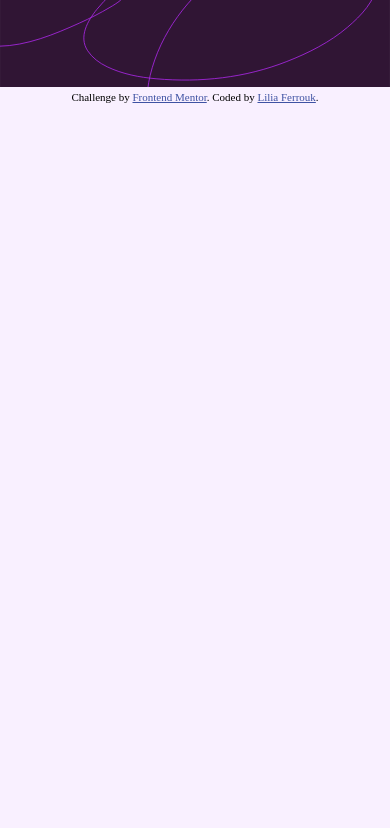
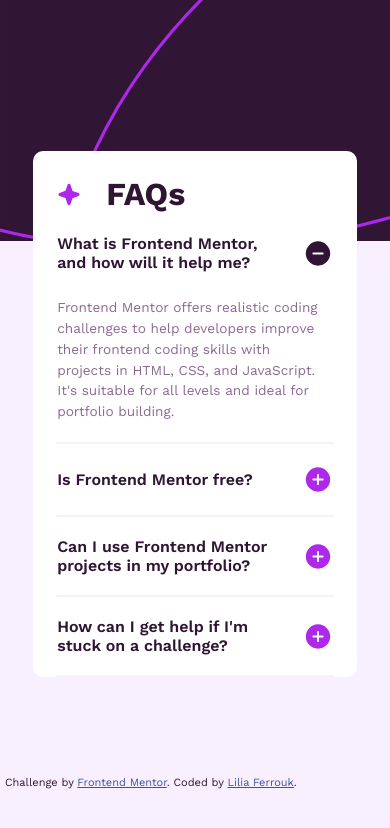
Before and after one commit to liliaferrouk/faq-accordion, a React (Create React App) app: page / in a window 390 px wide. Shown: the top 828 px of the page. Built offline with nearby package versions, Linux system fonts and the light colour scheme.

Commit message:
mobile design done!

```diff
--- a/src/App.js
+++ b/src/App.js
@@ -1,34 +1,37 @@
 import Footer from './Footer';
 import './index.css';
 // import img from './images/favicon-32x32.png';
-import img from './images/background-pattern-desktop.svg';
+import img_d from './images/background-pattern-desktop.svg';
+import img_m from './images/background-pattern-mobile.svg';
+import { useEffect, useState } from 'react';
+import Card from './Card';
+
 
 function App() {
+  const [isMobile, setIsMobile] = useState(false);
+
+  useEffect(() => {
+    // Function to check if the viewport matches a mobile device
+    const checkIsMobile = () => {
+      setIsMobile(window.innerWidth <= 400); // Assuming 768px is the threshold for mobile
+    };
+
+    // Initial check on component mount
+    checkIsMobile();
+
+    // Event listener for window resize
+    window.addEventListener('resize', checkIsMobile);
+
+    // Cleanup function to remove event listener
+    return () => {
+      window.removeEventListener('resize', checkIsMobile);
+    };
+  }, []);
+
   return (
     <div className="App">
-      <img src={img} alt="My Image" />
-      {/* FAQs
-
-      What is Frontend Mentor, and how will it help me?
-
-      Frontend Mentor offers realistic coding challenges to help developers improve their
-      frontend coding skills with projects in HTML, CSS, and JavaScript. It's suitable for
-      all levels and ideal for portfolio building.
-
-      Is Frontend Mentor free?
-
-      Yes, Frontend Mentor offers both free and premium coding challenges, with the free
-      option providing access to a range of projects suitable for all skill levels.
-
-      Can I use Frontend Mentor projects in my portfolio?
-
-      Yes, you can use projects completed on Frontend Mentor in your portfolio. It's an excellent
-      way to showcase your skills to potential employers!
-
-      How can I get help if I'm stuck on a Frontend Mentor challenge?
-
-      The best place to get help is inside Frontend Mentor's Discord community. There's a help
-      channel where you can ask questions and seek support from other community members. */}
+      <img className='img_up' src={isMobile ? img_m : img_d} alt="background" />
+      <Card/>
       <Footer/>
     </div>
   );
--- /dev/null
+++ b/src/Card.js
@@ -0,0 +1,46 @@
+import React from 'react';
+import './card.css';
+import icon_star from './images/icon-star.svg'
+import icon_plus from './images/icon-plus.svg'
+import icon_minus from './images/icon-minus.svg'
+import data_FAQ from './dataCard'
+
+function Card() {
+  return (
+    <main>
+      <div className='FAQs'>
+        <img width={'24px'} src={icon_star} alt="icon_star" />
+        <h1>FAQs</h1>
+      </div>
+      {/* q1 */}
+      <div className='FAQ'>
+        <div className='question'>
+          <h2>{data_FAQ[0].question}</h2>
+          <img width={'30px'} src={icon_minus} alt="icon_minus" />
+        </div>
+        <p>{data_FAQ[0].reponse}</p>
+      </div>
+      {/* q2 */}
+      <div className='FAQ'>
+        <div className='question'>
+          <h2>{data_FAQ[1].question}</h2>
+          <img width={'30px'} src={icon_plus} alt="icon_plus" />
+        </div>
+      </div>
+      <div className='FAQ'>
+        <div className='question'>
+          <h2>{data_FAQ[2].question}</h2>
+          <img width={'30px'} src={icon_plus} alt="icon_plus" />
+        </div>
+      </div>
+      <div className='FAQ'>
+        <div className='question'>
+          <h2>{data_FAQ[3].question}</h2>
+          <img width={'30px'} src={icon_plus} alt="icon_plus" />
+        </div>
+      </div>
+    </main>
+  )
+}
+
+export default Card
--- /dev/null
+++ b/src/card.css
@@ -0,0 +1,34 @@
+.FAQs{
+    padding: 1px;
+    display: flex;
+    align-items: center;
+    /* margin-bottom: 24px; */
+}
+h1{
+    margin-left: 25px;
+}
+.FAQ{
+    padding: 1px;
+    padding-top: 20px;
+    padding-bottom: 20px;
+    border-bottom: 2px solid hsl(275, 100%, 97%);
+}
+.question{
+    display: flex;
+    align-items: center;
+}
+h2{
+    width: 83%;
+    font-size: 1rem;
+    font-weight: 600;
+    margin-right: auto;
+}
+p{
+    width: 95%;
+    margin-top: 25px;
+    font-weight: 400;
+    font-size: 0.85rem;
+    color: hsl(292, 16%, 49%);
+    padding: 0px;
+    line-height: 1.3rem;
+}
--- /dev/null
+++ b/src/dataCard.js
@@ -0,0 +1,22 @@
+export default[
+    {
+        id:1,
+        question:"What is Frontend Mentor, and how will it help me?",
+        reponse: "Frontend Mentor offers realistic coding challenges to help developers improve their frontend coding skills with projects in HTML, CSS, and JavaScript. It's suitable for all levels and ideal for portfolio building."
+    },
+    {
+        id:2,
+        question:"Is Frontend Mentor free?",
+        reponse: "Yes, Frontend Mentor offers both free and premium coding challenges, with the free option providing access to a range of projects suitable for all skill levels."
+    },
+    {
+        id:3,
+        question:"Can I use Frontend Mentor projects in my portfolio?",
+        reponse: "Yes, you can use projects completed on Frontend Mentor in your portfolio. It's an excellent way to showcase your skills to potential employers!"
+    },
+    {
+        id:4,
+        question:"How can I get help if I'm stuck on a challenge?",
+        reponse: "The best place to get help is inside Frontend Mentor's Discord community. There's a help channel where you can ask questions and seek support from other community members. "
+    }
+]
--- a/src/index.css
+++ b/src/index.css
@@ -1,18 +1,40 @@
+@import url('https://fonts.googleapis.com/css2?family=Work+Sans:ital,wght@0,100..900;1,100..900&display=swap');
 *{
   margin: 0;
   box-sizing: border-box;
 }
 body {
   background-color: hsl(275, 100%, 97%);
-  -webkit-font-smoothing: antialiased;
-  -moz-osx-font-smoothing: grayscale;
+  color: hsl(292, 42%, 14%);
+  text-align: left;
+  font-family: "Work Sans", sans-serif;
 }
-img{
+.app{
+  height: 100%;
   width: 100%;
+  position: relative;
+}
+.img_up{
+  /* top: 0; */
+  width: 100%;
+}
+main{
+  width: 83vw;
+  border-radius: 10px;
+  background-color: hsl(0, 0%, 100%);
+  position: relative;
+  margin-left: auto;
+  margin-right: auto;
+  top: -94px;
+  padding: 23px;
+  padding-bottom: 0;
 }
 footer {
   font-size: 11px;
   text-align: center;
+  display: inline-block;
+  margin-left: 5px;
+  margin-bottom: 5px;
 }
 footer a {
   color: hsl(228, 45%, 44%);
```
